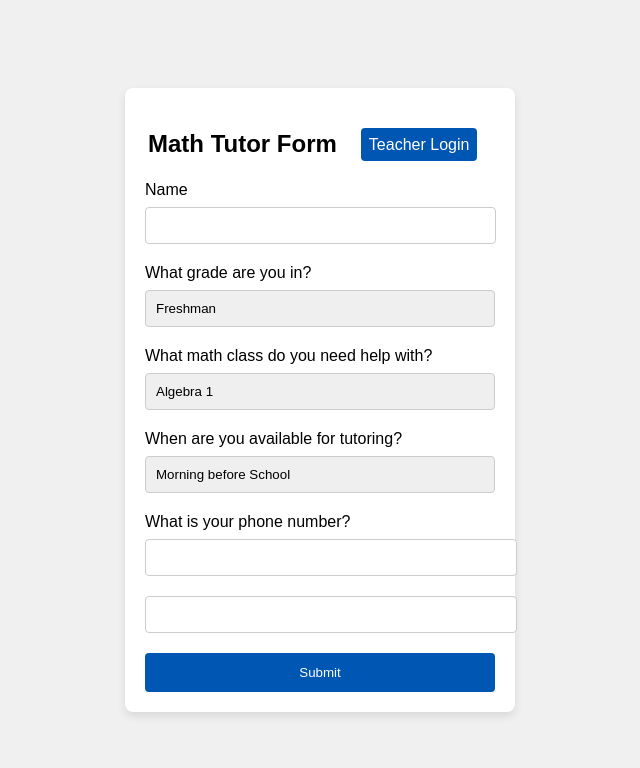
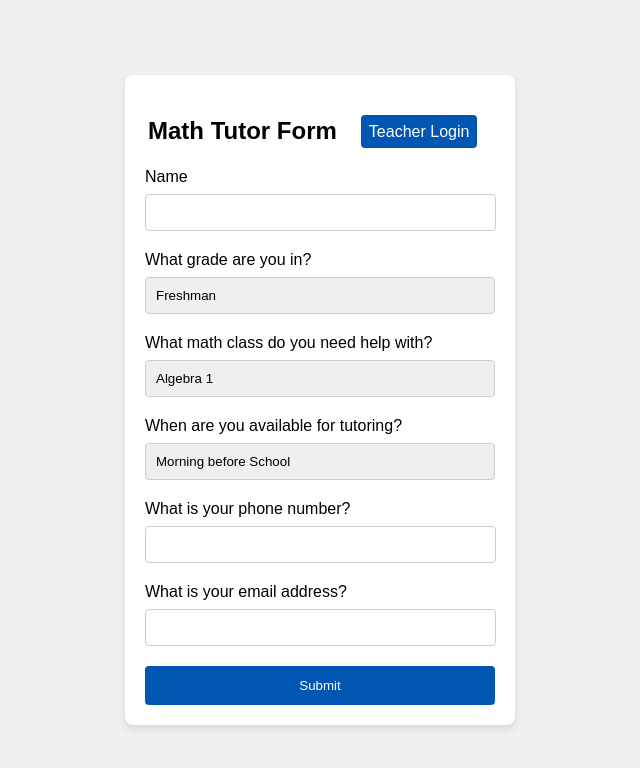
Before and after one commit to maxwoodruffvale/WebAppsFinal, a Flask app: page / in a window 1280 px wide. Shown: the top 768 px of the page, without its empty margins (320-960 px from the left). Run offline with Flask 3, Linux system fonts and the light colour scheme.

Commit message:
fixed width

```diff
--- a/templates/studentRequest.html
+++ b/templates/studentRequest.html
@@ -81,6 +81,11 @@
         margin-left: 20px;
       }
 
+
+      #phone_number,
+      #email {
+          width: 94%;
+}
     </style>
   </head>
   <body>
@@ -128,8 +133,9 @@
           <option value="Online">Online</option>
         </select>
 
-        <label for="availability">What is your phone number?</label>
+        <label for="phone">What is your phone number?</label>
         <input type="text" name="phone_number" id="phone_number">
+        <label for="emailaddress">What is your email address?</label>
         <input type="text" name="email" id="email">
 
         <input type="submit" value="Submit">
```
Also changed, not shown: 1 other file.
